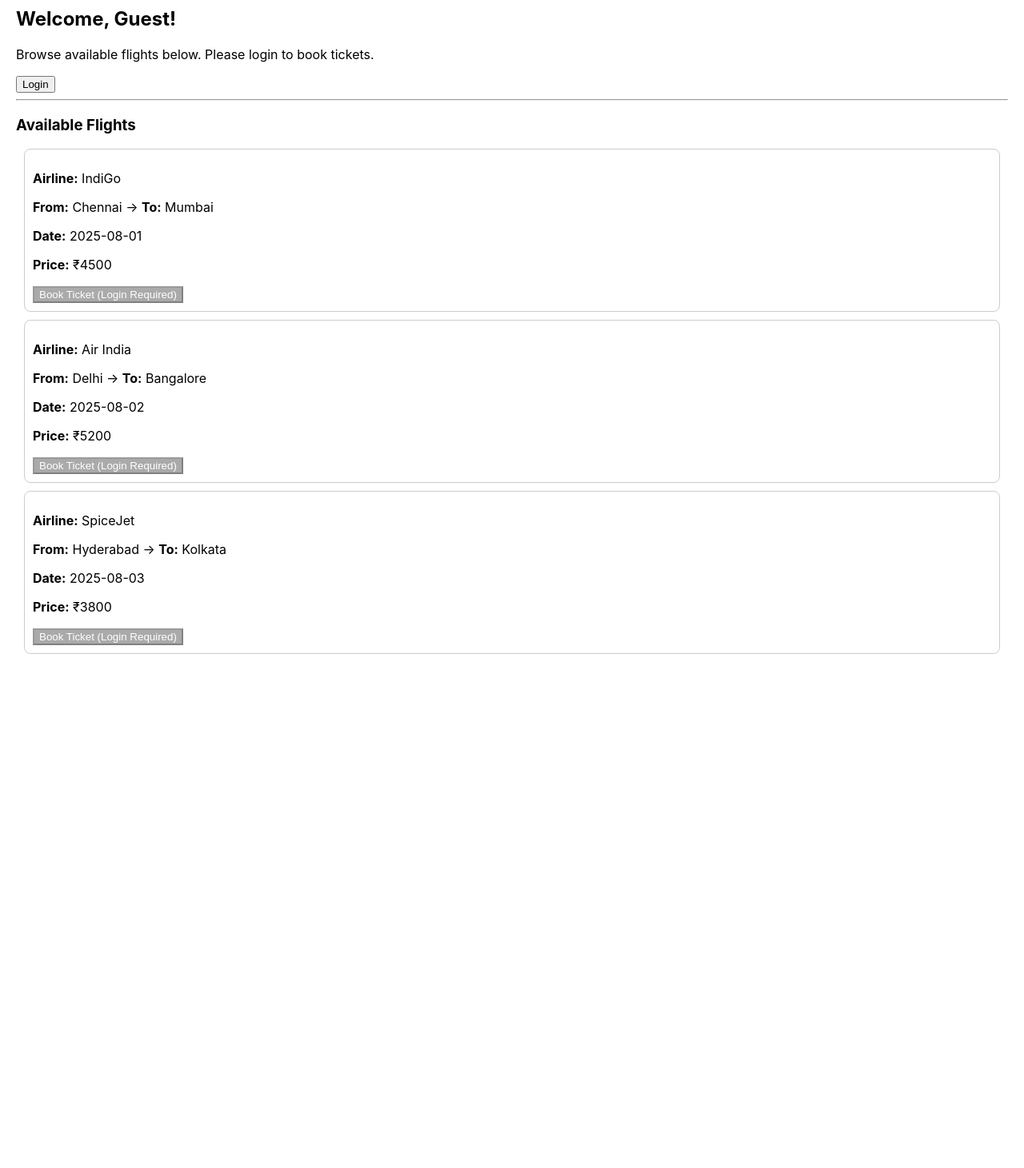
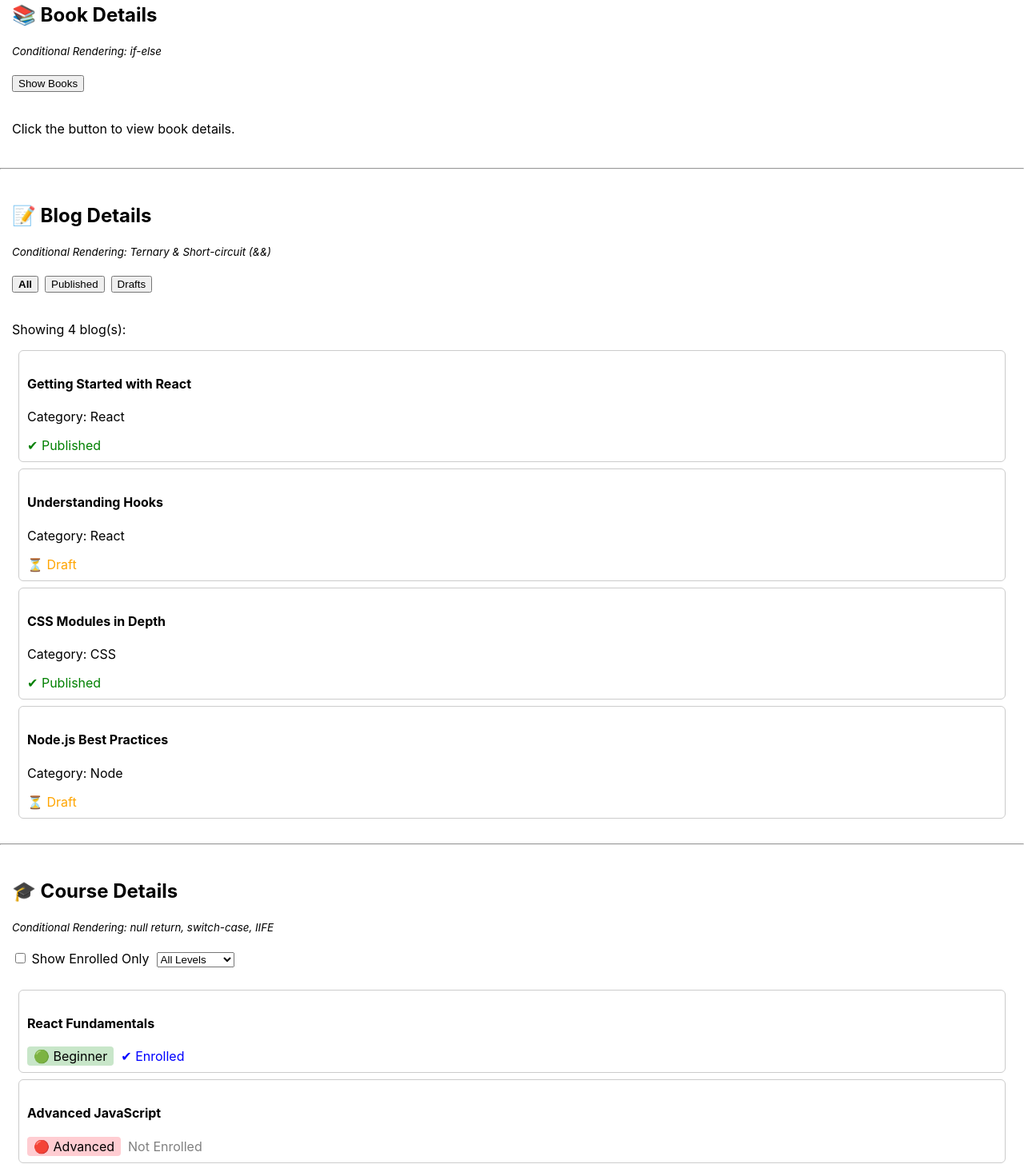
Before and after one commit to alexbenedictselva/Cognizant_deep-skilling, a React (Create React App) app in the folder Module_9_React/myfirstreact/: page / in a window 1280 px wide. Shown: the part 100-1561 px from the top of the page at 80% size. Before the commit the page ends 948 px from the top, so only its background shows below. Built offline with nearby package versions, Linux system fonts and the light colour scheme.

Commit message:
Module9_Exe10

```diff
--- a/Module_9_React/myfirstreact/src/App.js
+++ b/Module_9_React/myfirstreact/src/App.js
@@ -1,9 +1,18 @@
-import TicketBookingApp from './TicketBookingApp';
+import BookDetails from './BookDetails';
+import BlogDetails from './BlogDetails';
+import CourseDetails from './CourseDetails';
 
 function App() {
   return (
     <div>
-      <TicketBookingApp />
+      <h1 style={{ textAlign: 'center', background: '#37474f', color: '#fff', padding: '15px', margin: 0 }}>
+        📖 Blogger App
+      </h1>
+      <BookDetails />
+      <hr />
+      <BlogDetails />
+      <hr />
+      <CourseDetails />
     </div>
   );
 }
--- /dev/null
+++ b/Module_9_React/myfirstreact/src/BlogDetails.js
@@ -0,0 +1,53 @@
+import React, { useState } from 'react';
+
+const blogs = [
+    { id: 1, title: 'Getting Started with React', category: 'React', published: true },
+    { id: 2, title: 'Understanding Hooks', category: 'React', published: false },
+    { id: 3, title: 'CSS Modules in Depth', category: 'CSS', published: true },
+    { id: 4, title: 'Node.js Best Practices', category: 'Node', published: false },
+];
+
+// Method 2: Ternary operator
+// Method 3: Short-circuit && operator
+const BlogDetails = () => {
+    const [filter, setFilter] = useState('all');
+
+    const filtered = filter === 'published'
+        ? blogs.filter(b => b.published)
+        : filter === 'draft'
+            ? blogs.filter(b => !b.published)
+            : blogs;
+
+    return (
+        <div style={{ padding: '15px' }}>
+            <h2>📝 Blog Details</h2>
+            <small><i>Conditional Rendering: Ternary & Short-circuit (&&)</i></small>
+            <br /><br />
+
+            {/* Ternary: toggle filter buttons */}
+            <button onClick={() => setFilter('all')} style={{ marginRight: '8px', fontWeight: filter === 'all' ? 'bold' : 'normal' }}>All</button>
+            <button onClick={() => setFilter('published')} style={{ marginRight: '8px', fontWeight: filter === 'published' ? 'bold' : 'normal' }}>Published</button>
+            <button onClick={() => setFilter('draft')} style={{ fontWeight: filter === 'draft' ? 'bold' : 'normal' }}>Drafts</button>
+
+            <br /><br />
+
+            {/* Short-circuit &&: only show count if filtered list is non-empty */}
+            {filtered.length > 0 && <p>Showing {filtered.length} blog(s):</p>}
+
+            {filtered.length === 0 && <p style={{ color: 'gray' }}>No blogs found.</p>}
+
+            {filtered.map(blog => (
+                <div key={blog.id} style={{ border: '1px solid #ccc', margin: '8px', padding: '10px', borderRadius: '6px' }}>
+                    <h4>{blog.title}</h4>
+                    <p>Category: {blog.category}</p>
+                    {/* Ternary for status badge */}
+                    <span style={{ color: blog.published ? 'green' : 'orange' }}>
+                        {blog.published ? '✔ Published' : '⏳ Draft'}
+                    </span>
+                </div>
+            ))}
+        </div>
+    );
+};
+
+export default BlogDetails;
--- /dev/null
+++ b/Module_9_React/myfirstreact/src/BookDetails.js
@@ -0,0 +1,52 @@
+import React, { Component } from 'react';
+
+const books = [
+    { id: 1, title: 'Clean Code', author: 'Robert C. Martin', available: true },
+    { id: 2, title: 'The Pragmatic Programmer', author: 'Andrew Hunt', available: false },
+    { id: 3, title: 'You Don\'t Know JS', author: 'Kyle Simpson', available: true },
+];
+
+// Method 1: if-else conditional rendering
+class BookDetails extends Component {
+    constructor(props) {
+        super(props);
+        this.state = { showBooks: false };
+    }
+
+    render() {
+        let content;
+        if (this.state.showBooks) {
+            content = (
+                <div>
+                    {books.map(book => (
+                        <div key={book.id} style={{ border: '1px solid #ccc', margin: '8px', padding: '10px', borderRadius: '6px' }}>
+                            <h4>{book.title}</h4>
+                            <p>Author: {book.author}</p>
+                            {book.available
+                                ? <span style={{ color: 'green' }}>✔ Available</span>
+                                : <span style={{ color: 'red' }}>✘ Not Available</span>
+                            }
+                        </div>
+                    ))}
+                </div>
+            );
+        } else {
+            content = <p>Click the button to view book details.</p>;
+        }
+
+        return (
+            <div style={{ padding: '15px' }}>
+                <h2>📚 Book Details</h2>
+                <small><i>Conditional Rendering: if-else</i></small>
+                <br /><br />
+                <button onClick={() => this.setState({ showBooks: !this.state.showBooks })}>
+                    {this.state.showBooks ? 'Hide Books' : 'Show Books'}
+                </button>
+                <br /><br />
+                {content}
+            </div>
+        );
+    }
+}
+
+export default BookDetails;
--- /dev/null
+++ b/Module_9_React/myfirstreact/src/CourseDetails.js
@@ -0,0 +1,87 @@
+import React, { Component } from 'react';
+
+const courses = [
+    { id: 1, name: 'React Fundamentals', level: 'beginner', enrolled: true },
+    { id: 2, name: 'Advanced JavaScript', level: 'advanced', enrolled: false },
+    { id: 3, name: 'Node.js & Express', level: 'intermediate', enrolled: true },
+    { id: 4, name: 'MongoDB Essentials', level: 'beginner', enrolled: false },
+];
+
+// Method 4: Returning null to hide component
+const LevelBadge = ({ level }) => {
+    // Method 5: switch-case conditional rendering
+    switch (level) {
+        case 'beginner':
+            return <span style={{ background: '#c8e6c9', padding: '2px 8px', borderRadius: '4px' }}>🟢 Beginner</span>;
+        case 'intermediate':
+            return <span style={{ background: '#fff9c4', padding: '2px 8px', borderRadius: '4px' }}>🟡 Intermediate</span>;
+        case 'advanced':
+            return <span style={{ background: '#ffcdd2', padding: '2px 8px', borderRadius: '4px' }}>🔴 Advanced</span>;
+        default:
+            return null;
+    }
+};
+
+class CourseDetails extends Component {
+    constructor(props) {
+        super(props);
+        this.state = { showEnrolledOnly: false, selectedLevel: 'all' };
+    }
+
+    render() {
+        const { showEnrolledOnly, selectedLevel } = this.state;
+
+        // Method 6: IIFE (Immediately Invoked Function Expression) for inline logic
+        const filtered = (() => {
+            let result = courses;
+            if (showEnrolledOnly) result = result.filter(c => c.enrolled);
+            if (selectedLevel !== 'all') result = result.filter(c => c.level === selectedLevel);
+            return result;
+        })();
+
+        return (
+            <div style={{ padding: '15px' }}>
+                <h2>🎓 Course Details</h2>
+                <small><i>Conditional Rendering: null return, switch-case, IIFE</i></small>
+                <br /><br />
+
+                <label>
+                    <input
+                        type="checkbox"
+                        checked={showEnrolledOnly}
+                        onChange={() => this.setState({ showEnrolledOnly: !showEnrolledOnly })}
+                    />
+                    &nbsp;Show Enrolled Only
+                </label>
+                &nbsp;&nbsp;
+                <select
+                    value={selectedLevel}
+                    onChange={e => this.setState({ selectedLevel: e.target.value })}
+                >
+                    <option value="all">All Levels</option>
+                    <option value="beginner">Beginner</option>
+                    <option value="intermediate">Intermediate</option>
+                    <option value="advanced">Advanced</option>
+                </select>
+
+                <br /><br />
+
+                {/* null return: hides message when courses exist */}
+                {filtered.length === 0 && <p style={{ color: 'gray' }}>No courses match the selected filters.</p>}
+
+                {filtered.map(course => (
+                    <div key={course.id} style={{ border: '1px solid #ccc', margin: '8px', padding: '10px', borderRadius: '6px' }}>
+                        <h4>{course.name}</h4>
+                        <LevelBadge level={course.level} />
+                        &nbsp;&nbsp;
+                        {/* Short-circuit && for enrollment status */}
+                        {course.enrolled && <span style={{ color: 'blue' }}>✔ Enrolled</span>}
+                        {!course.enrolled && <span style={{ color: 'gray' }}>Not Enrolled</span>}
+                    </div>
+                ))}
+            </div>
+        );
+    }
+}
+
+export default CourseDetails;
```
